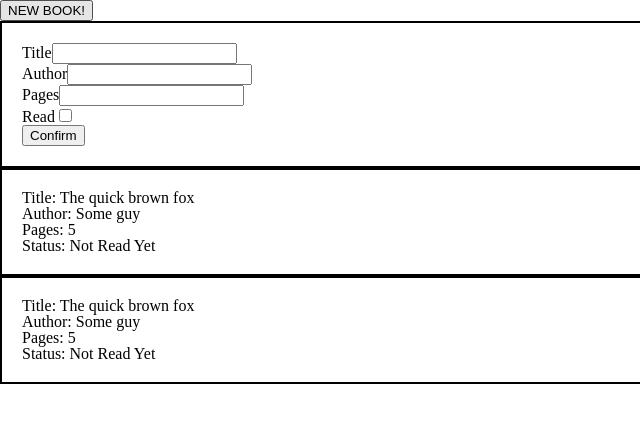
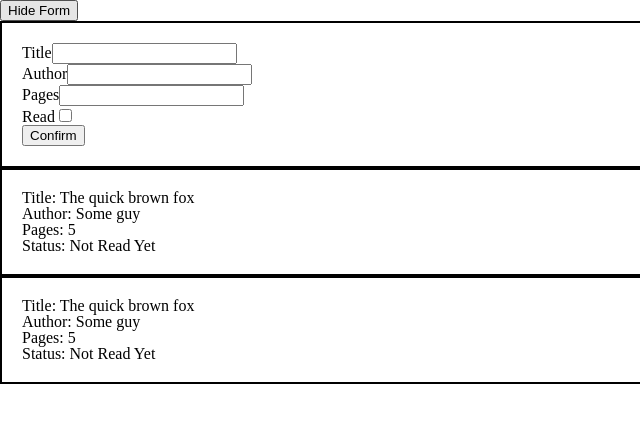
Before and after one commit to sky-pose-rick/book-library, a plain HTML site: page index.html in a window 1280 px wide. Both pictures are taken after a click on the button "NEW BOOK!". Shown: the full height of the page, 0-640 px from the left. Drawn offline with Linux system fonts and the light colour scheme.

Commit message:
add form toggle

```diff
--- a/index.html
+++ b/index.html
@@ -9,7 +9,8 @@
       <body>
         <div id="library">
           <button id="add-button">NEW BOOK!</button>
-          <form id="add-form"><label>Title</label><input type="text" required><br>
+          <button id="hide-button" hidden>Hide Form</button>
+          <form id="add-form" hidden><label>Title</label><input type="text" required><br>
           <label>Author</label><input type="text" required><br>
           <label>Pages</label><input type="text" required><br>
           <label>Read</label><input type="checkbox"><br>
--- a/scripts/script.js
+++ b/scripts/script.js
@@ -1,18 +1,19 @@
 let myLibrary = [];
+let bookIndex = 0;
 
 function Book(title, author, pages, isRead) {
   this.title = title;
   this.author = author;
   this.pages = pages;
   this.isRead = isRead;
+  this.index = bookIndex++;
 }
 
 function addBookToLibrary(entry) {
-  const index = myLibrary.length;
   myLibrary.push(entry);
 
   let newElem = document.createElement("div");
-  newElem.setAttribute("data-index", index);
+  newElem.setAttribute("data-index", entry.index);
   newElem.classList.add("book");
   addParagraph(newElem, "Title", entry.title);
   addParagraph(newElem, "Author", entry.author);
@@ -31,6 +32,20 @@
 const newButton = document.getElementById("add-button");
 const newForm = document.getElementById("add-form");
 const libraryElem = document.getElementById("library");
+const hideButton = document.getElementById("hide-button");
+const formButton = document.getElementById("formButton");
+
+newButton.addEventListener("click", ()=>{
+  newForm.toggleAttribute("hidden");
+  newButton.toggleAttribute("hidden");
+  hideButton.toggleAttribute("hidden");
+})
+
+hideButton.addEventListener("click", ()=>{
+  newForm.toggleAttribute("hidden");
+  newButton.toggleAttribute("hidden");
+  hideButton.toggleAttribute("hidden");
+})
 
 let qf = new Book("The quick brown fox", "Some guy", "5", false);
 addBookToLibrary(qf);
```
